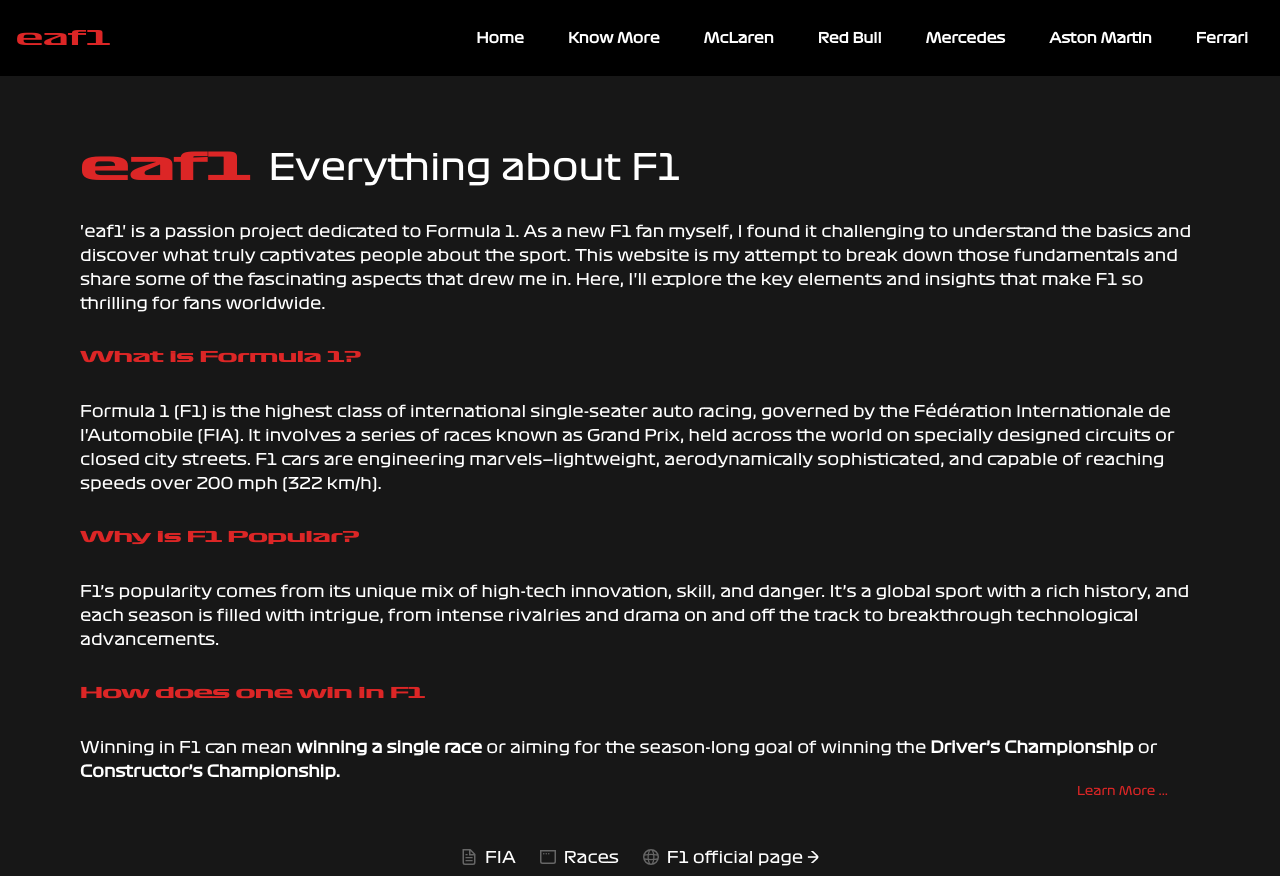
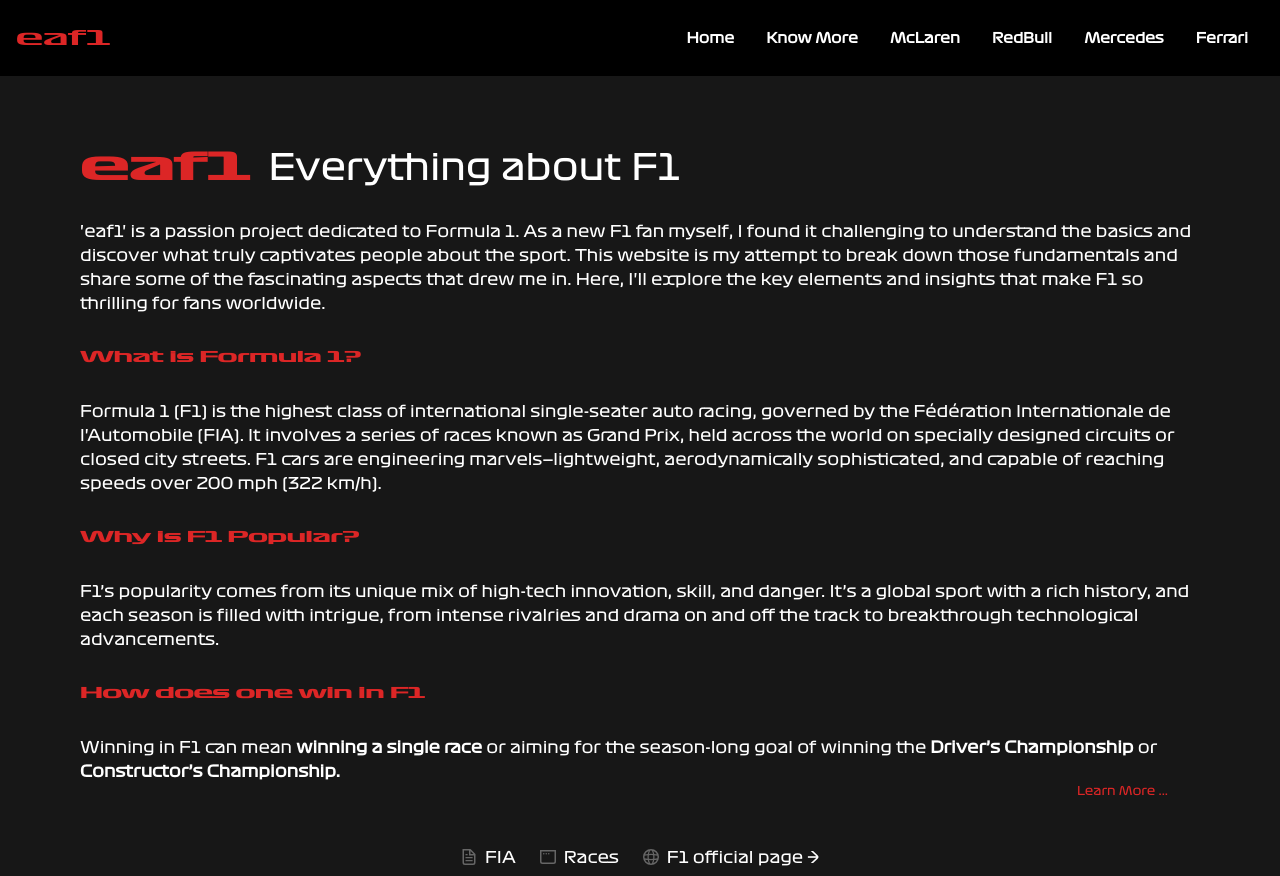
Before and after one commit to AswinP-Thampan/eaf1, a Next.js app: page / in a window 1280 px wide. Built offline with nearby package versions, Linux system fonts and the light colour scheme.

Commit message:
Update NavBar.js

```diff
--- a/src/app/components/NavBar.js
+++ b/src/app/components/NavBar.js
@@ -17,13 +17,13 @@ export default function NavBar() {
       </div>
     </div>
     <div id="hs-navbar-example" className="hidden hs-collapse overflow-hidden transition-all duration-300 basis-full grow md:block" aria-labelledby="hs-navbar-example-collapse">
-      <div className="flex flex-col gap-3 mt-5 md:flex-row md:items-center md:justify-end md:mt-0 md:ps-5">
+      <div className="flex flex-col mt-5 md:flex-row md:items-center md:justify-end md:mt-0 md:ps-5">
         <Link className="md:p-4 py-2 block text-white hover:text-site_text font-semibold" href="/">Home</Link>
         <Link className="md:p-4 py-2 block text-white hover:text-site_text font-semibold" href="/f1car">Know More</Link>
         <Link className="md:p-4 py-2 block text-white hover:text-site_text font-semibold" href="/mclaren">McLaren</Link>
-        <Link className="md:p-4 py-2 block text-white hover:text-site_text font-semibold" href="#">Red Bull</Link>
+        <Link className="md:p-4 py-2 block text-white hover:text-site_text font-semibold" href="#">RedBull</Link>
         <Link className="md:p-4 py-2 block text-white hover:text-site_text font-semibold" href="/mercedes">Mercedes</Link>
-        <Link className="md:p-4 py-2 block text-white hover:text-site_text font-semibold" href="#">Aston Martin</Link>
+        {/* <Link className="md:p-4 py-2 block text-white hover:text-site_text font-semibold" href="#">Aston Martin</Link> */}
         <Link className="md:p-4 py-2 block text-white hover:text-site_text font-semibold" href="/ferrari">Ferrari</Link>
       </div>
     </div>
```
